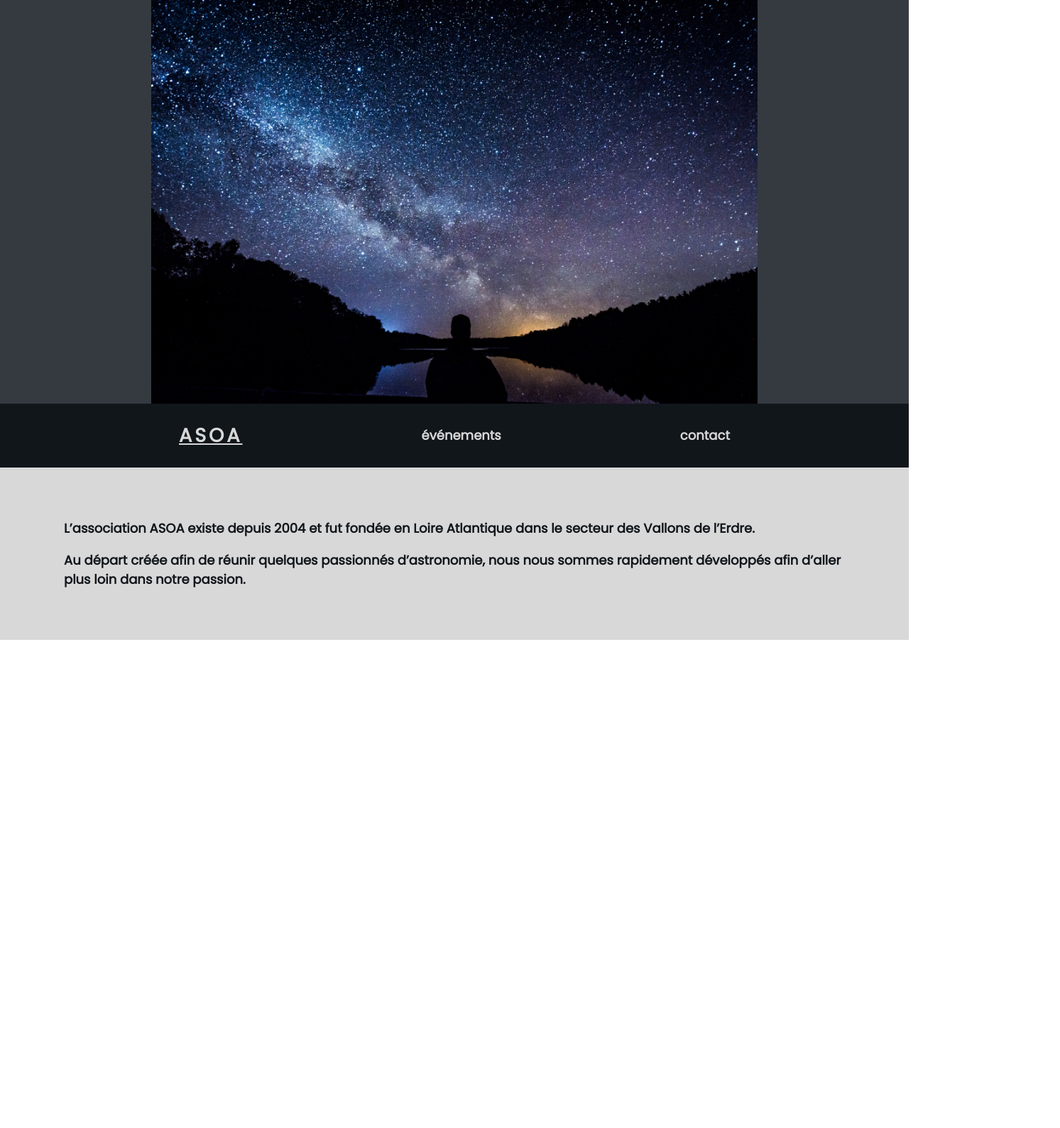
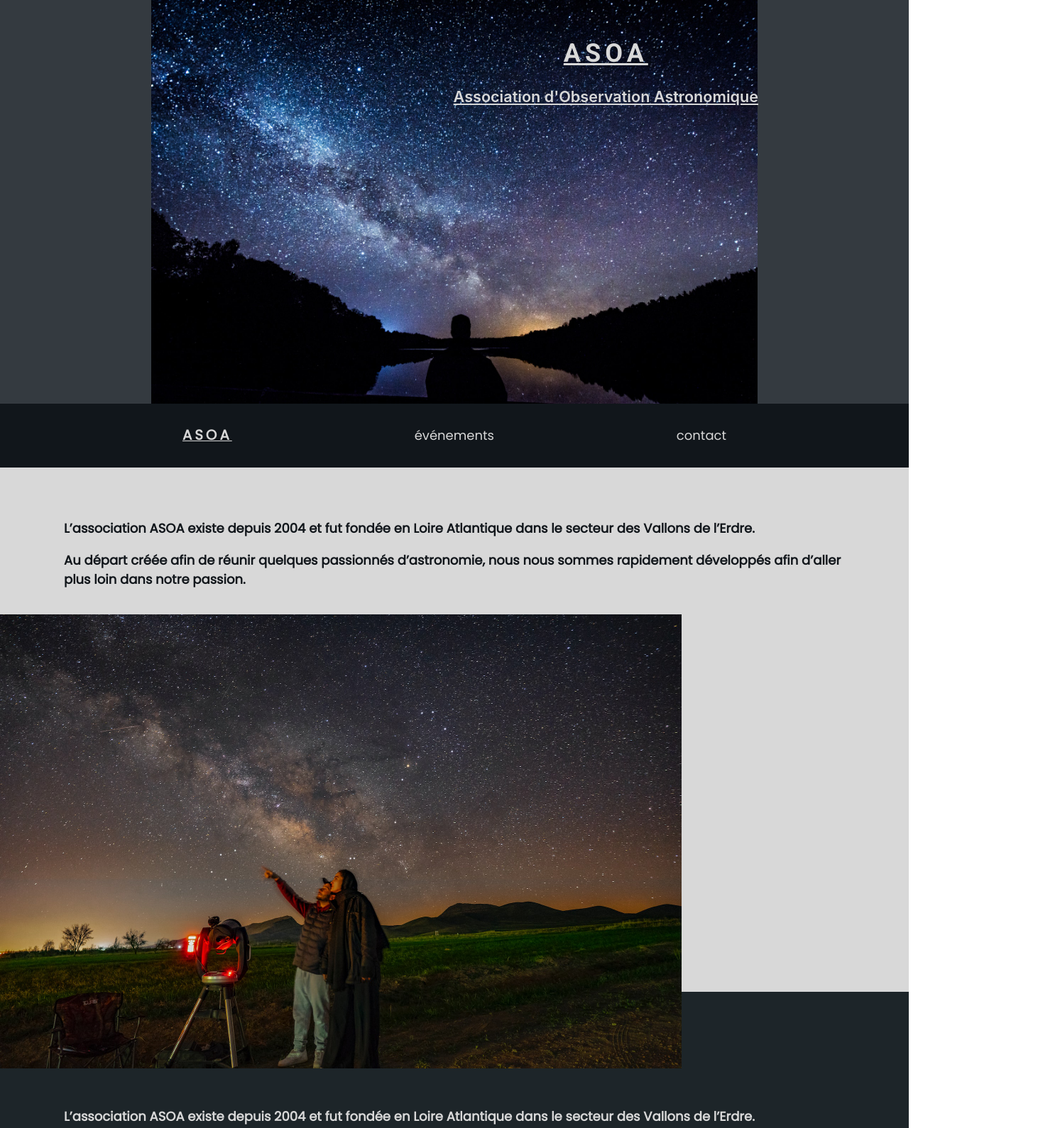
Before and after one commit to MatHuguet/study_eval-asoa, a plain HTML site: page index.html in a window 1280 px wide. Shown: the top 1590 px of the page at 71% size, 1493 px wide, since content can reach past the window. Before the commit the page ends 920 px from the top, so only its background shows below. Drawn offline with Linux system fonts and the light colour scheme.

Commit message:
Set title, changes font size nav, added inter pic

```diff
--- a/index.html
+++ b/index.html
@@ -19,7 +19,12 @@
               src="./img/mindaugas-vitkus-ju-dVR1jkmE-unsplash.jpg"
               alt="galaxie"
             />
+            <div class="title">
+              <h1>ASOA</h1>
+              <h2>Association d'Observation Astronomique</h2>
+            </div>
           </div>
+
           <div class="col col-md-2"></div>
         </div>
         <div class="row navbar navigation p-0">
@@ -41,6 +46,22 @@
           passion.
         </p>
       </section>
+      <img
+        class="inter-section"
+        src="./img/akbar-nemati-C74Egy7es14-unsplash.jpg"
+        alt="astronome amateur"
+      />
+      <section class="second-content">
+        <p class="first-p">
+          L’association ASOA existe depuis 2004 et fut fondée en Loire
+          Atlantique dans le secteur des Vallons de l’Erdre.
+        </p>
+        <p class="second-p">
+          Au départ créée afin de réunir quelques passionnés d’astronomie, nous
+          nous sommes rapidement développés afin d’aller plus loin dans notre
+          passion.
+        </p>
+      </section>
     </main>
   </body>
 </html>
--- a/style/style.css
+++ b/style/style.css
@@ -1,9 +1,11 @@
 @import url("https://fonts.googleapis.com/css2?family=Poppins&display=swap");
+@import url("https://fonts.googleapis.com/css2?family=Roboto:wght@400;700&display=swap");
 
 * {
   /* margin: 0;
   padding: 0; */
   font-size: 18px;
+  perspective: 100;
 
   /*bg colors custom properties*/
 
@@ -23,6 +25,10 @@
 
   /*fonts */
   --poppins: "Poppins", sans-serif;
+  --roboto: "Roboto", sans-serif;
+
+  /*responsive sizes */
+  --resPadding: clamp(4rem, 4rem * 2px, 10rem);
 }
 
 a {
@@ -33,15 +39,56 @@ a:visited {
   color: var(--fontlight);
 }
 
+h1 {
+  font-size: 2rem;
+  font-family: var(--roboto);
+  font-weight: 600;
+  letter-spacing: 6px;
+}
+
+h2 {
+  padding: 1rem;
+  font-size: 1.2rem;
+  font-weight: 600;
+}
+
+.title {
+  position: absolute;
+  width: 100vw;
+  text-align: center;
+  z-index: 2;
+  text-decoration: underline;
+  color: var(--fontlight);
+  top: 3rem;
+}
+
 div {
   margin: 0;
   padding: 0;
 }
 
+/*MAIN - CONTENT SECTIONS */
+
+main {
+  background-color: var(--bglight1);
+}
+
 section {
   font-family: var(--poppins);
+}
+
+.first-content {
+  background-color: var(--bglight1);
   color: var(--fontdark);
-  background-color: var(--bglight1);
+  padding-bottom: 1rem;
+}
+
+.second-content {
+  z-index: 0;
+  background-color: var(--bgdark3);
+  color: var(--fontlight);
+  transform: translateY(-9rem);
+  padding-top: 5rem;
 }
 
 section > p {
@@ -56,6 +103,14 @@ section > p {
 
 .second-p {
   padding-bottom: 4rem;
+  margin: 0;
+}
+
+.inter-section {
+  position: relative;
+  width: 75%;
+  z-index: 2;
+  transform: translateY(-3rem);
 }
 
 .navigation {
@@ -68,7 +123,7 @@ section > p {
 }
 
 .logo {
-  font-size: 1.5rem;
+  font-size: 1.1rem;
   font-weight: 700;
   letter-spacing: 4px;
   text-decoration: underline;
@@ -76,6 +131,6 @@ section > p {
 
 .event,
 .contact {
-  font-weight: 600;
+  font-weight: 400;
   text-decoration: none;
 }
```
